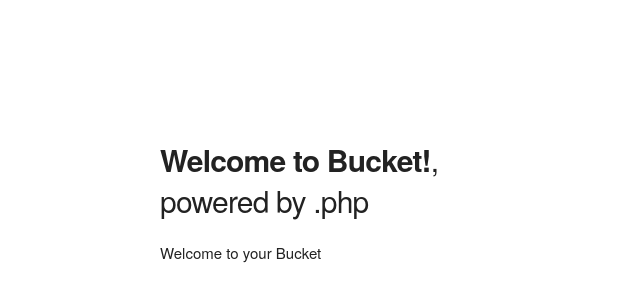
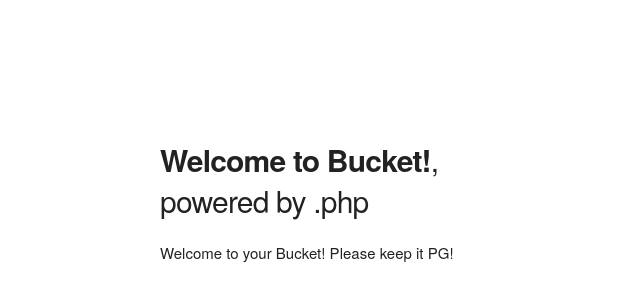
Before and after one commit to TheRealDuckers/durable-chat-template, a React app: page public/index.html in a window 1280 px wide. Shown: the part 100-400 px from the top of the page, without its empty margins (0-640 px from the left). Built offline with nearby package versions, Linux system fonts and the light colour scheme.

Commit message:
Update index.html

```diff
--- a/public/index.html
+++ b/public/index.html
@@ -34,7 +34,8 @@
         <div class="one-third column" style="margin-top: 25%">
           <h4><b>Welcome to Bucket!</b>, powered by .php</h4>
           <p>
-            Welcome to your Bucket
+            Welcome to your Bucket!
+            Please keep it PG!
           </p>
         </div>
         <div class="two-thirds column" id="root"></div>
```
